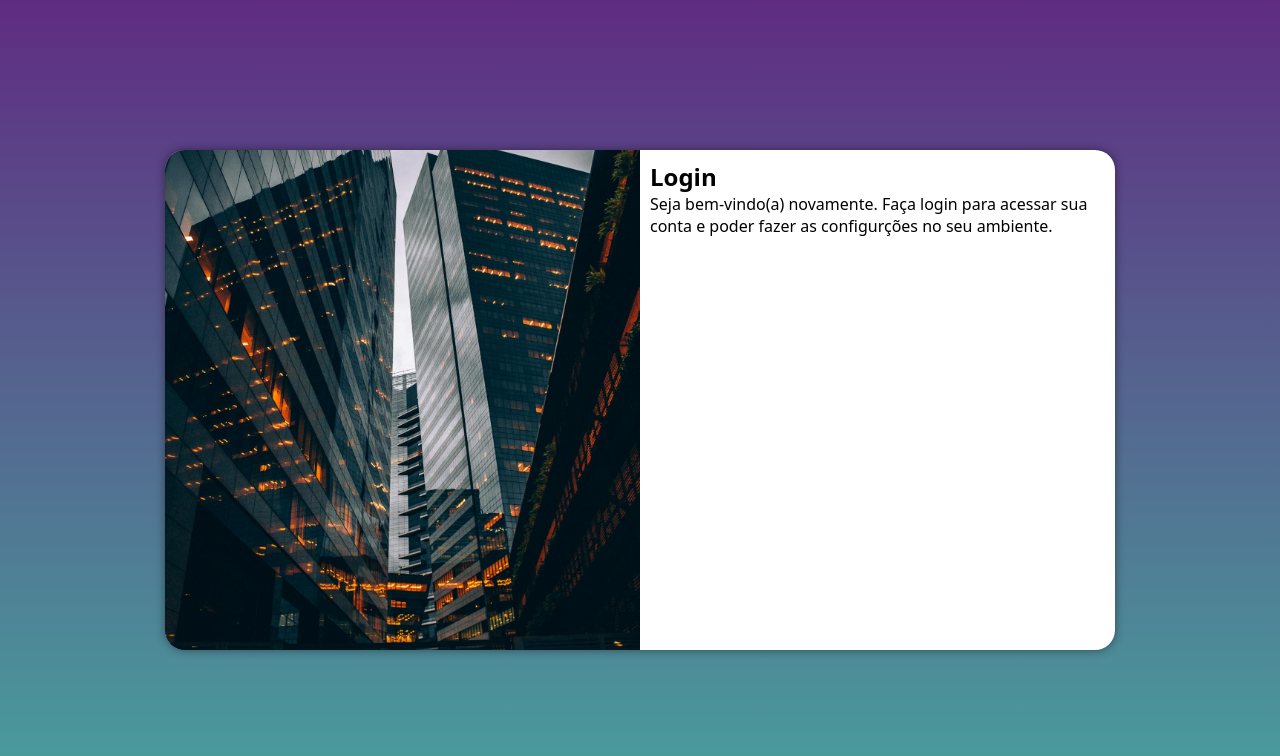
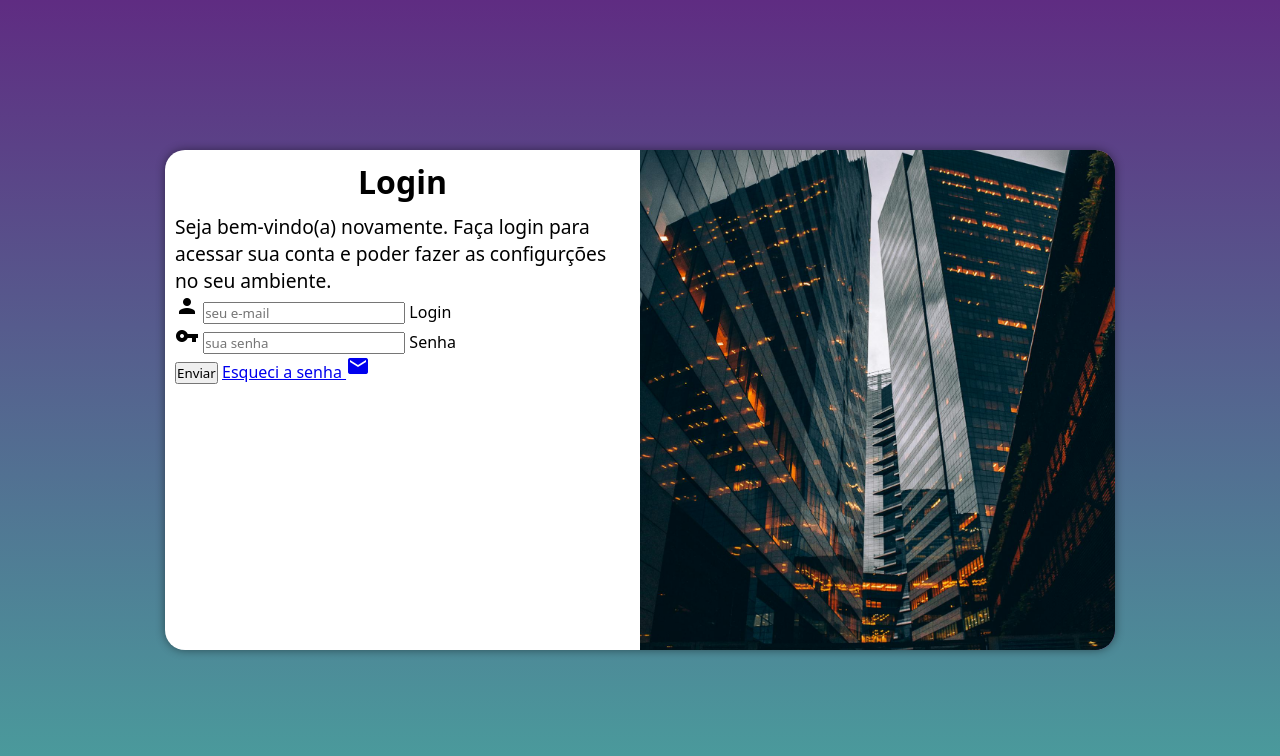
Before and after one commit to DiegoCardosoJ/projeto-login, a plain HTML site: page index.html in a window 1280 px wide. Drawn offline with Linux system fonts and the light colour scheme.

Commit message:
Adicionei o formulário

```diff
--- a/estilos/media-query.css
+++ b/estilos/media-query.css
@@ -38,14 +38,22 @@
     }
 
     section#login > div#imagem{
-        float: left;
+        float: right;
         width: 50%;
         height: 100%;
     }
 
     section#login > div#formulario{
-        float: right;
+        float: left;
         width: 50%;
 
     }
+
+    div#formulario > h1 {
+        font-size: 2em;
+    }
+
+    div#formulario > p{
+        font-size: 1.2em;
+    }
 }
--- a/estilos/style.css
+++ b/estilos/style.css
@@ -33,7 +33,7 @@ section#login {
     overflow: hidden;
 
     background-color: white;
-    width: 250px;
+    width: 260px;
     height: 500px;
     border-radius: 20px;
     box-shadow: 0px 0px 10px rgba(0, 0, 0, 0.452);
@@ -55,3 +55,12 @@ section#login > div#formulario {
     padding: 10px;
 
 }
+
+div#formulario > h1{
+    text-align: center;
+    margin-bottom: 10px;
+}
+
+div#formulario > p{
+    font-size: 0.8em;
+}
--- a/index.html
+++ b/index.html
@@ -6,6 +6,8 @@
     <title>Login</title>
     <link rel="stylesheet" href="estilos/style.css">
     <link rel="stylesheet" href="estilos/media-query.css">
+    <link href="https://fonts.googleapis.com/icon?family=Material+Icons"
+      rel="stylesheet">
 </head>
 <body>
     <main>
@@ -16,8 +18,21 @@
             <div id="formulario">
                 <h1>Login</h1>
                 <p>Seja bem-vindo(a) novamente. Faça login para acessar sua conta e poder fazer as configurções no seu ambiente.</p>
-                <form action="login.php" method="post">
-
+                <form action="login.php" method="post" autocomplete="on">
+                    <div class="campo">
+                        <span class="material-icons">person</span>
+                        <input type="email" name="login" id="ilogin" placeholder="seu e-mail" autocomplete="email" required maxlength="40">
+                        <label for="ilogin">Login</label>
+                    </div>
+                    <div class="campo">
+                        <span class="material-icons">vpn_key</span>
+                        <input type="password" name="senha" id="isenha" placeholder="sua senha" autocomplete="current-password" required minlength="8" maxlength="20">
+                        <label for="isenha">Senha</label>
+                    </div>
+                    <input type="submit" value="Enviar">
+                    <a href="esqueci.html">
+                        Esqueci a senha <span class="material-icons">mail</span>
+                    </a>
                 </form>
             </div>
 
```
